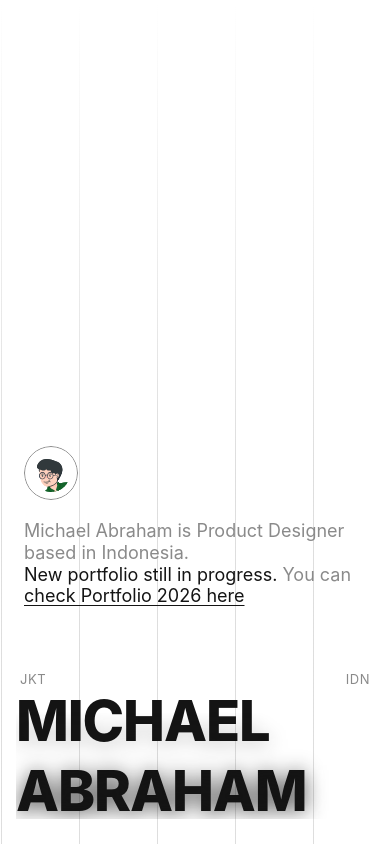
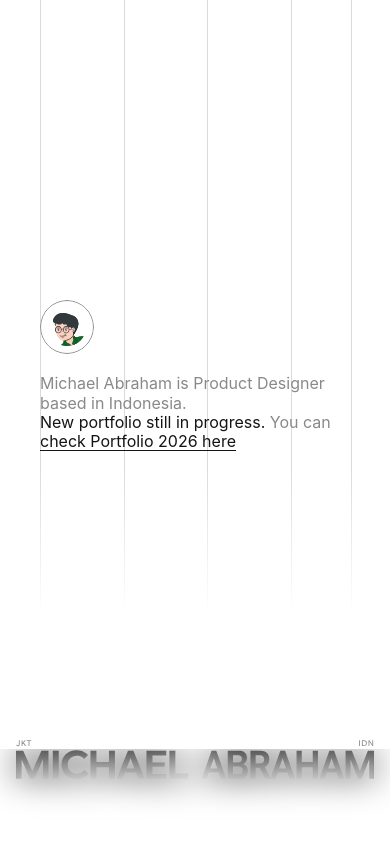
Before and after one commit to michaelabrahamsiahaan-ops/abrahamspace, a plain HTML site: page index.html in a window 390 px wide. Drawn offline with Linux system fonts and the light colour scheme; a web font is replaced by a local one.

Commit message:
Fix wordmark to match Figma exactly
Use the literal vector artwork exported from Figma for the MICHAEL
ABRAHAM wordmark (desktop + mobile) instead of recreating it with a
web font — fixes the mismatched typeface and the incorrect two-line
wrap. Also repositions the intro/avatar block and grid lines to match
the exact percentages measured from the Figma file, and replaces the
hand-rolled progressive-blur hack with the same flat
backdrop-filter: blur(17px) glass overlay Figma's own export uses.

```diff
--- a/index.html
+++ b/index.html
@@ -11,8 +11,8 @@
 <style>
   :root {
     --fg: #141414;
-    --muted: #8a8a8a;
-    --line: rgba(218, 218, 218, 0.9);
+    --muted: #898989;
+    --line: #dadada;
   }
   * { box-sizing: border-box; }
   html, body {
@@ -27,48 +27,73 @@
   .hero {
     position: relative;
     min-height: 100vh;
-    display: flex;
-    flex-direction: column;
-    justify-content: flex-end;
+    width: 100%;
     overflow: hidden;
   }
 
-  /* faint vertical grid, fading in from the top */
+  /* faint vertical grid lines: opaque near the top, fading to
+     invisible by ~60% down, matching the Figma export */
   .grid-lines {
     position: absolute;
-    inset: 0;
-    display: grid;
-    grid-template-columns: repeat(5, 1fr);
+    top: 0;
+    left: 0;
+    width: 100%;
+    height: 76.2%;
     pointer-events: none;
     z-index: 0;
   }
   .grid-lines span {
-    border-left: 1px solid transparent;
-    background: linear-gradient(to bottom, transparent 0%, var(--line) 55%, var(--line) 100%) left / 1px 100% no-repeat;
+    position: absolute;
+    top: 0;
+    width: 1px;
+    height: 100%;
+    background: linear-gradient(to bottom, var(--line) 0%, var(--line) 60%, transparent 79%);
   }
-  .grid-lines span:last-child { border-right: none; }
+  .grid-lines span:nth-child(1) { left: 2.8%; }
+  .grid-lines span:nth-child(2) { left: 26.82%; }
+  .grid-lines span:nth-child(3) { left: 50.85%; }
+  .grid-lines span:nth-child(4) { left: 74.88%; }
+  .grid-lines span:nth-child(5) { left: 97.26%; }
+  @media (max-width: 767px) {
+    .grid-lines { height: 92.3%; }
+    .grid-lines span:nth-child(1) { left: 10.32%; }
+    .grid-lines span:nth-child(2) { left: 31.86%; }
+    .grid-lines span:nth-child(3) { left: 53.15%; }
+    .grid-lines span:nth-child(4) { left: 74.69%; }
+    .grid-lines span:nth-child(5) { left: 89.88%; }
+  }
 
   .intro {
-    position: relative;
+    position: absolute;
     z-index: 1;
+    left: 26.8%;
+    top: 43.75%;
+    width: 48.1%;
+    max-width: 700px;
     display: flex;
     flex-direction: column;
     align-items: flex-start;
     gap: 20px;
-    padding: 48px clamp(24px, 6vw, 60px) 0;
-    margin-top: clamp(80px, 22vh, 320px);
-    max-width: 700px;
+  }
+  @media (max-width: 767px) {
+    .intro {
+      left: 10.26%;
+      top: 35.6%;
+      width: 79.5%;
+      max-width: none;
+    }
   }
 
   .avatar {
     width: 54px;
     height: 54px;
     border-radius: 50%;
+    display: block;
   }
 
   .intro p {
     margin: 0;
-    font-size: clamp(18px, 2.4vw, 24px);
+    font-size: clamp(16px, 1.65vw, 24px);
     line-height: 1.2;
     font-weight: 400;
   }
@@ -81,71 +106,40 @@
   }
   .intro a:hover { color: #000; }
 
+  /* wordmark: exact vector artwork exported from Figma, bottom-anchored */
   .wordmark-section {
-    position: relative;
+    position: absolute;
+    left: 0;
+    right: 0;
+    bottom: 0;
     z-index: 1;
-    padding: 0 clamp(16px, 4vw, 40px) clamp(16px, 3vh, 40px);
-    margin-top: clamp(48px, 10vh, 140px);
+  }
+  .wordmark-section img {
+    display: block;
+    width: 100%;
+    height: auto;
+  }
+  .wordmark-section .mobile-wordmark { display: none; }
+  @media (max-width: 767px) {
+    .wordmark-section .desktop-wordmark { display: none; }
+    .wordmark-section .mobile-wordmark { display: block; }
   }
 
-  .labels {
-    display: flex;
-    justify-content: space-between;
-    font-size: 13px;
-    letter-spacing: 0.04em;
-    color: var(--muted);
-    padding: 0 4px 6px;
-  }
-
-  .wordmark-stack {
-    position: relative;
-    line-height: 1;
-  }
-
-  .wordmark {
-    margin: 0;
-    display: flex;
-    flex-wrap: wrap;
-    justify-content: space-between;
+  /* progressive-glass blur overlay, matching Figma's own
+     background-blur export (backdrop-filter: blur(17px)) */
+  .blur-overlay {
+    position: absolute;
+    left: 0;
     width: 100%;
-    font-weight: 800;
-    letter-spacing: -0.02em;
-    font-size: clamp(56px, 11vw, 160px);
-    white-space: nowrap;
-  }
-
-  .wordmark.sharp {
-    color: var(--fg);
-    position: relative;
-    z-index: 1;
-  }
-
-  /* progressive blur overlay: a blurred duplicate of the wordmark,
-     faded in with a gradient mask so the blur intensifies toward the bottom */
-  .wordmark.blurred {
-    position: absolute;
-    inset: 0;
-    z-index: 2;
-    color: var(--fg);
-    filter: blur(10px);
-    -webkit-mask-image: linear-gradient(to bottom, transparent 0%, transparent 15%, black 100%);
-    mask-image: linear-gradient(to bottom, transparent 0%, transparent 15%, black 100%);
-    user-select: none;
+    bottom: 0;
+    height: 93.4%;
+    background: rgba(255, 255, 255, 0.02);
+    backdrop-filter: blur(17px);
+    -webkit-backdrop-filter: blur(17px);
     pointer-events: none;
   }
-
-  @media (max-width: 760px) {
-    .intro {
-      margin-top: clamp(220px, 46vh, 420px);
-      padding-top: 24px;
-    }
-    .wordmark-section {
-      margin-top: 64px;
-    }
-    .wordmark {
-      justify-content: flex-start;
-      gap: 0.25em;
-    }
+  @media (max-width: 767px) {
+    .blur-overlay { height: 91.2%; }
   }
 </style>
 </head>
@@ -166,18 +160,9 @@
     </div>
 
     <div class="wordmark-section">
-      <div class="labels">
-        <span>JKT</span>
-        <span>IDN</span>
-      </div>
-      <div class="wordmark-stack">
-        <h1 class="wordmark sharp">
-          <span>MICHAEL</span><span>ABRAHAM</span>
-        </h1>
-        <h1 class="wordmark blurred" aria-hidden="true">
-          <span>MICHAEL</span><span>ABRAHAM</span>
-        </h1>
-      </div>
+      <img class="desktop-wordmark" src="wordmark-desktop.svg" alt="Michael Abraham — JKT, IDN">
+      <img class="mobile-wordmark" src="wordmark-mobile.svg" alt="Michael Abraham — JKT, IDN">
+      <div class="blur-overlay" aria-hidden="true"></div>
     </div>
   </main>
 </body>
```
Also changed, not shown: wordmark-desktop.svg (added), wordmark-mobile.svg (added).
